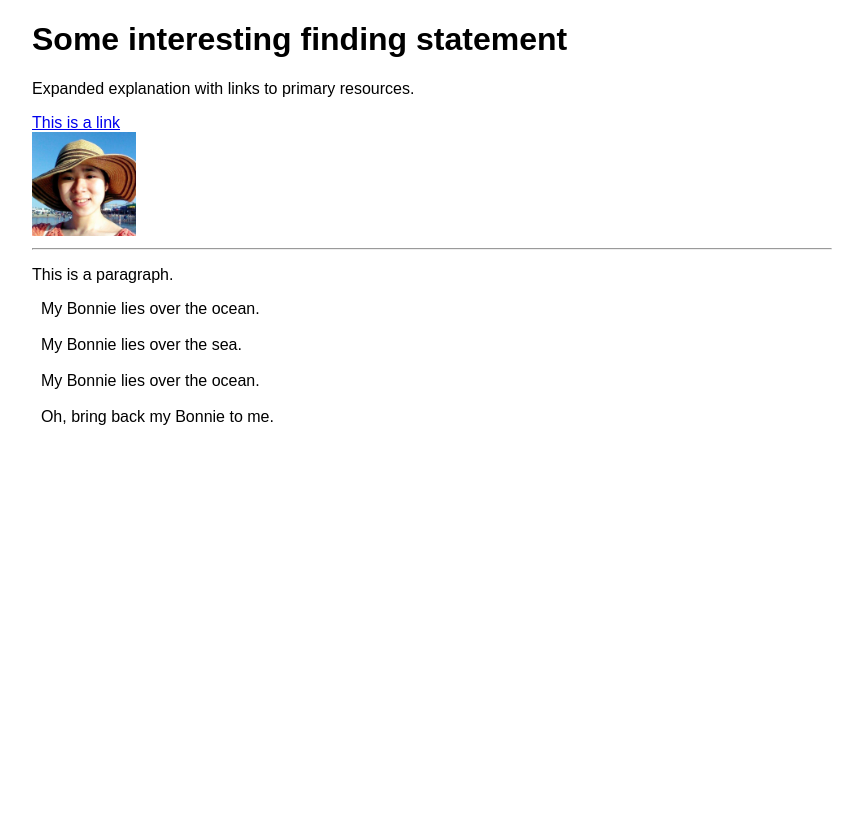
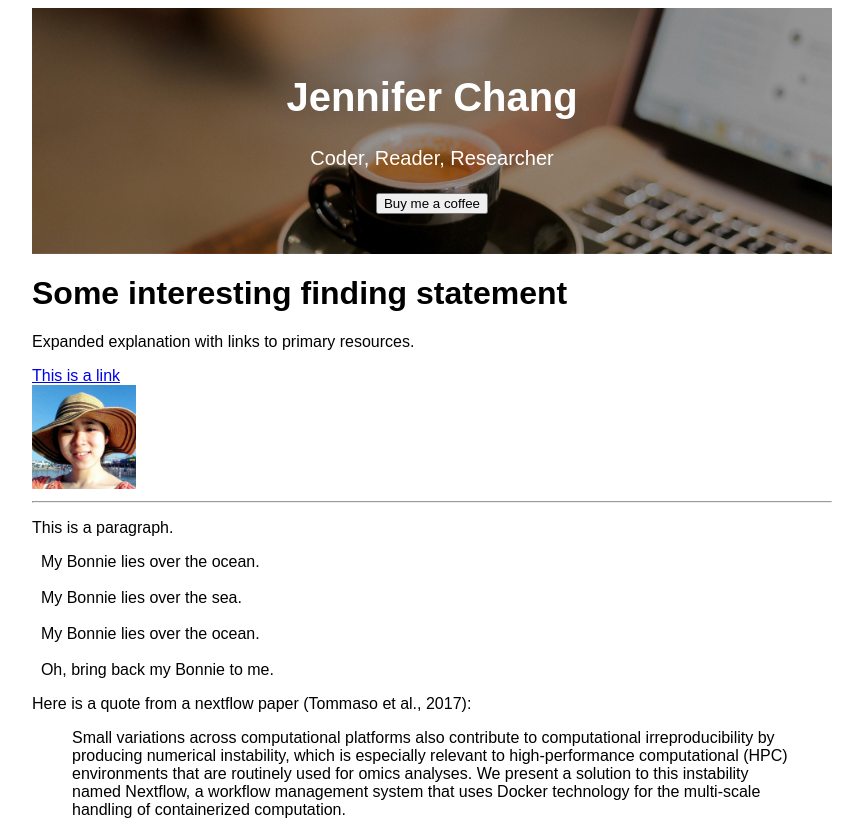
Before and after one commit to j23414/basic_website, a plain HTML site: page docs/index.html in a window 1280 px wide. Shown: the whole page, without its empty margins (208-1071 px from the left). Before the commit the page ends 800 px from the top, so only its background shows below. Drawn offline with Linux system fonts and the light colour scheme.

Commit message:
add: hero image

```diff
--- a/docs/css/styles.css
+++ b/docs/css/styles.css
@@ -2,9 +2,24 @@
   font-family: Arial;
 }
 
+.header {
+  padding: 40px;
+  text-align:center;
+#  background: #a2b9bc;
+#  background: #222222;
+  background-image: linear-gradient(rgba(0, 0, 0, 0.4), rgba(0, 0, 0, 0.4)), url('../imgs/smallheader.jpg');
+  background-repeat: no-repeat;
+  background-size: cover;
+  background-position:center;
+  position: relative;
+  height: 100%;
+  min-height:100%;
+  color: white;
+  font-size: 20px;
+}
+
+
 .content {
-
   max-width: 800px;
   margin: auto;
-
 }
--- a/docs/index.html
+++ b/docs/index.html
@@ -8,7 +8,13 @@
 </head>
 <body>
 
-<div class="content">
+  <div class="content">
+    <div class="header">
+      <h1>Jennifer Chang</h1>
+      <p>Coder, Reader, Researcher</p>
+      <button>Buy me a coffee</button>
+    </div>
+
 <h1>Some interesting finding statement</h1>
 <p>Expanded explanation with links to primary resources.</p>
 
@@ -32,6 +38,23 @@
   Oh, bring back my Bonnie to me.
 </pre>
 
+
+<p>Here is a quote from a nextflow paper (Tommaso et al., 2017):</p>
+
+<blockquote cite="https://pubmed.ncbi.nlm.nih.gov/28398311/">
+
+Small variations across computational platforms also contribute to computational irreproducibility by producing numerical instability, which is especially relevant to high-performance computational (HPC) environments that are routinely used for omics analyses. We present a solution to this instability named Nextflow, a workflow management system that uses Docker technology for the multi-scale handling of containerized computation.
+
+</blockquote>
+
+<!--
+<details><summary>See Linked In </summary>
+
+<iframe src="https://www.linkedin.com/in/jenchang212/" title="LinkedIn">
+
+</details>
+-->
+
 </div>
 </body>
 </html>
```
Also changed, not shown: docs/imgs/smallheader.jpg (added).
